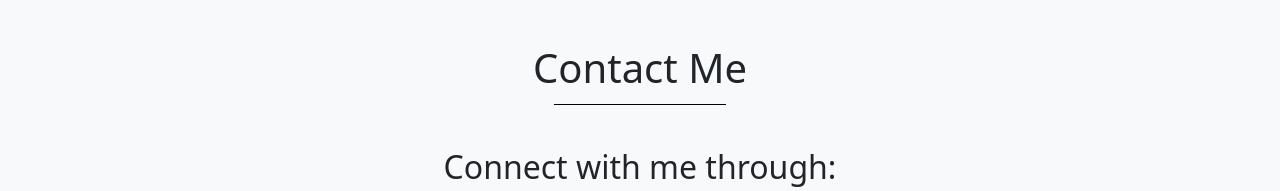
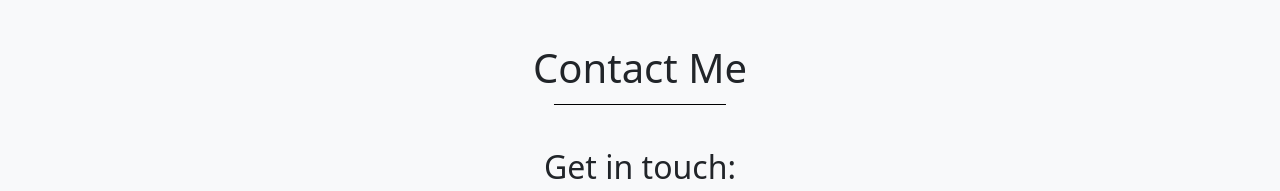
Before and after one commit to ujjwalahuja28/Portfolio, a plain HTML site: page index.html in a window 1280 px wide. Shown: the part 4671-4862 px from the top of the page. Drawn offline with nearby package versions, Linux system fonts and the light colour scheme.

Commit message:
final commit 2

```diff
--- a/index.html
+++ b/index.html
@@ -424,7 +424,7 @@
 
             <div class="row">
                 <div class="col text-center">
-                    <h2>Connect with me through:</h2>
+                    <h2>Get in touch:</h2>
                 </div>
             </div>
 
--- a/style.css
+++ b/style.css
@@ -15,8 +15,6 @@
     z-index: 99;
     background: rgb(22,21,43);
     background: linear-gradient(90deg, rgba(22,21,43,1) 0%, rgba(61,27,57,1) 78%, rgba(57,89,83,1) 100%);
-    /* background-color: #343a40; */
-
 }
 
 .navbar-nav > li{
@@ -32,8 +30,6 @@
     width: 0;
     height: 2px;
     margin-left: 9px;
-    /* background-color: rgba(0,212,255,1); */
-    /* background-color: rgba(29,148,125,1); */
     background-color: #20ccaa;
     top: 0;
     left: 0;
@@ -55,7 +51,6 @@
 #home-page{
     background: rgb(2,0,36);
     background: linear-gradient(90deg, rgba(2,0,36,1) 0%, rgba(128,62,121,1) 78%, rgba(29,148,125,1) 100%);
-    /* background: linear-gradient(135deg, #4158d0, #c850c0); */
 }
 
 #home-page > .container-fluid > .row{
```
